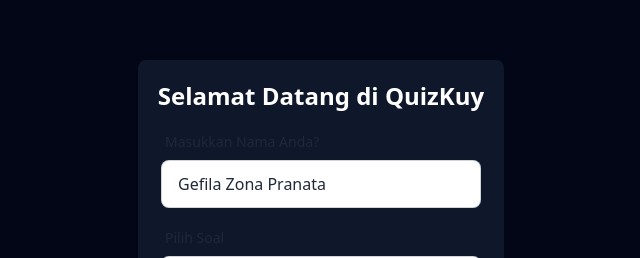
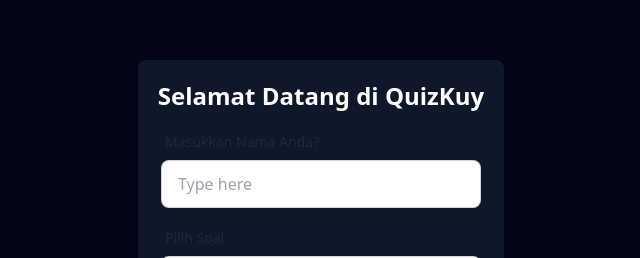
Before and after one commit to Gefila/quiz, a React (Vite) app: page / in a window 1280 px wide. Shown: the part 130-388 px from the top of the page, without its empty margins (319-959 px from the left). Built offline with nearby package versions, Linux system fonts and the light colour scheme.

Commit message:
Update QuizPage.jsx

```diff
--- a/src/pages/QuizPage.jsx
+++ b/src/pages/QuizPage.jsx
@@ -31,7 +31,7 @@ export default function QuizPage() {
 		option: "",
 		isCorrect: false,
 		score: 0,
-		name: "Gefila Zona Pranata",
+		name: "",
 		judulSoal: "Pilih Salah Satu",
 		tipeSoal: "Pilih Salah Satu",
 		tipeSoalData: [],
```
